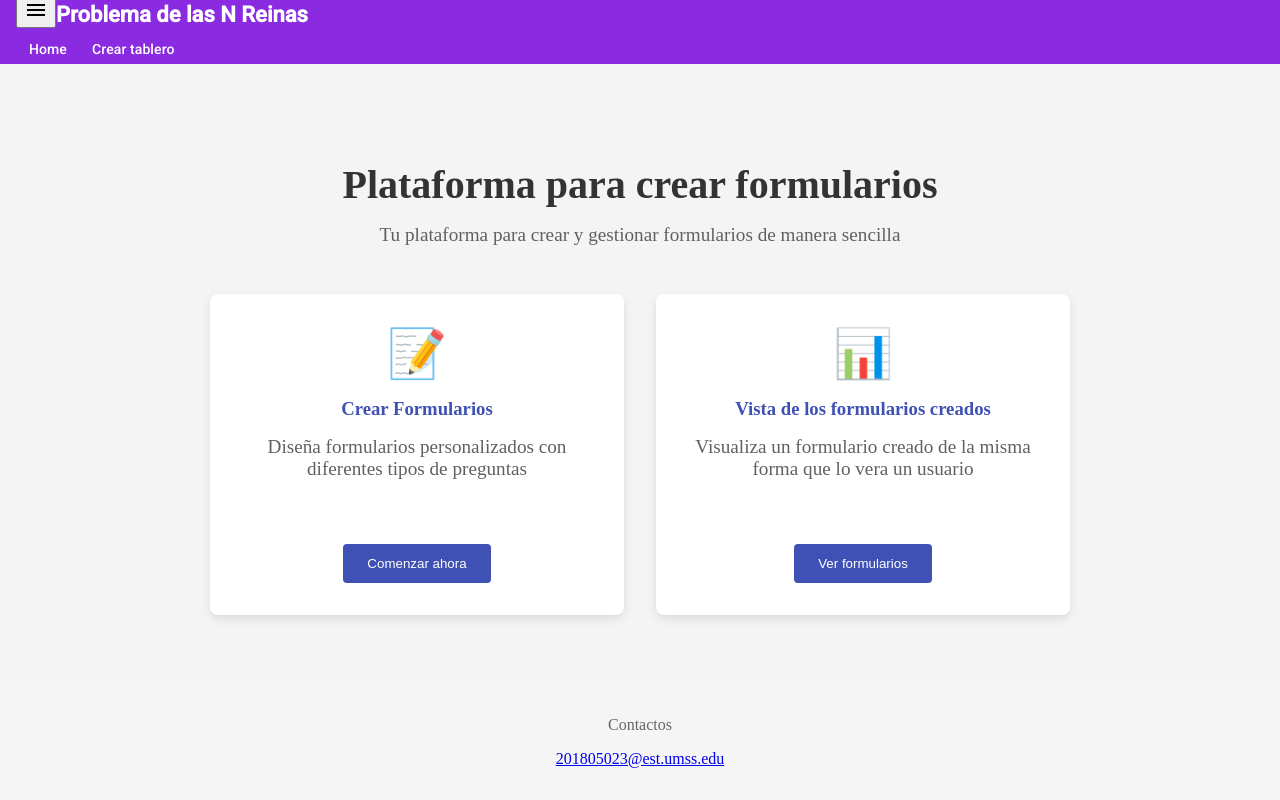
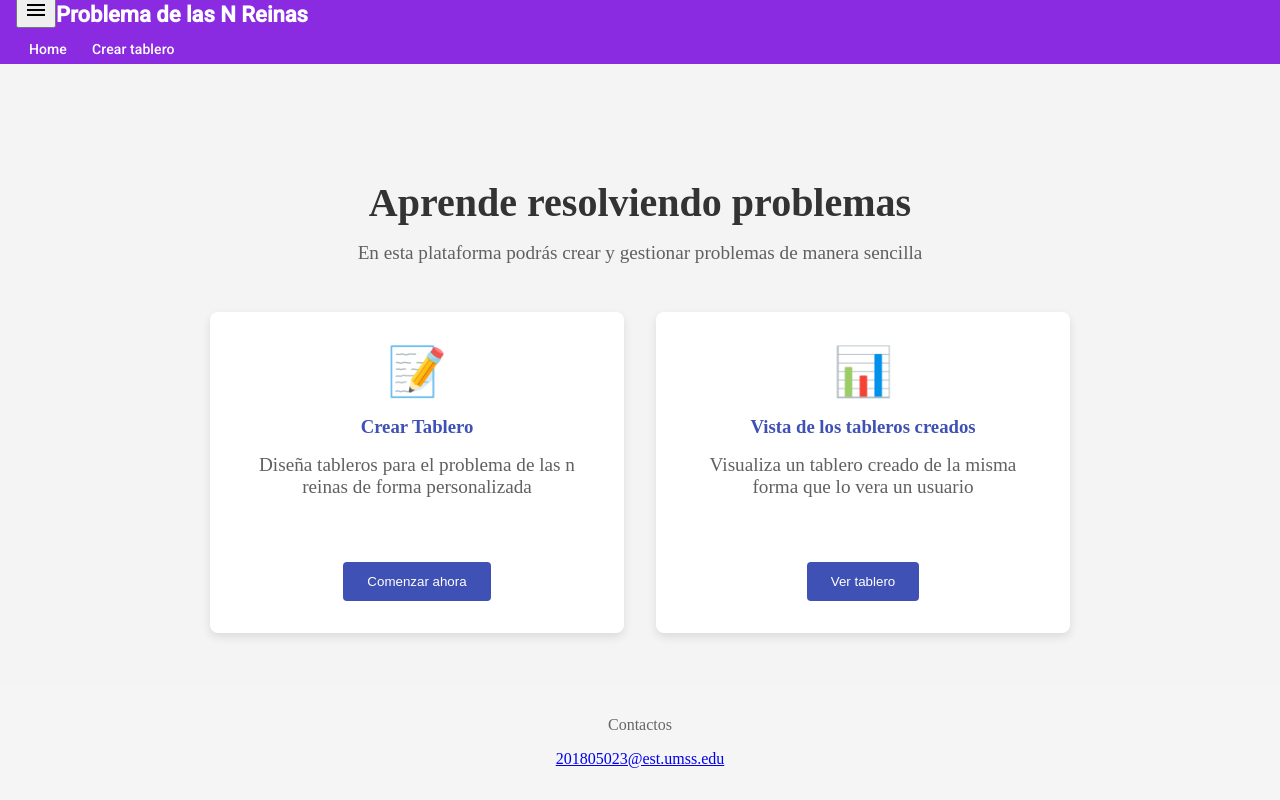
Before and after one commit to Frosmin/Proyecto_progra_web, an Angular app in the folder frontend/angular/: page / in a window 1280 px wide. Built offline with nearby package versions, Linux system fonts and the light colour scheme.

Commit message:
add: layout

```diff
--- a/frontend/angular/src/app/app.component.html
+++ b/frontend/angular/src/app/app.component.html
@@ -1,34 +1,9 @@
-<div class="home">
+<div class="container">
   <app-navbar></app-navbar>
 
-
   <main class="content">
-    <div class="home-container" *ngIf="router.url === '/'">
-
-      <h2>Plataforma para crear formularios</h2>
-      <p>Tu plataforma para crear y gestionar formularios de manera sencilla</p>
-
-      <div class="features">
-        <div class="feature-card">
-          <div class="icon">📝</div>
-          <h3>Crear Formularios</h3>
-          <p>Diseña formularios personalizados con diferentes tipos de preguntas</p>
-          <button routerLink="/crear" class="btn-primary">Comenzar ahora</button>
-        </div>
-
-        <div class="feature-card">
-          <div class="icon">📊</div>
-          <h3>Vista de los formularios creados</h3>
-          <p>Visualiza un formulario creado de la misma forma que lo vera un usuario</p>
-          <button routerLink="/viewform" class="btn-primary">Ver formularios</button>
-        </div>
-
-      </div>
-
-    </div>
     <router-outlet></router-outlet>
   </main>
 
-
   <app-footer></app-footer>
 </div>
--- a/frontend/angular/src/app/app.component.scss
+++ b/frontend/angular/src/app/app.component.scss
@@ -1,129 +1,6 @@
-.home {
-  display: flex;
-  flex-direction: column;
-  min-height: 100vh;
+.container{
+  display: grid;
+  grid-template-rows: 1fr 5fr 1fr;
+  grid-template-columns: 1fr;
+  height: 100vh;
 }
-
-.main-header {
-  background-color: #3f51b5;
-  color: white;
-  padding: 1rem 2rem;
-  display: flex;
-  justify-content: space-between;
-  align-items: center;
-  box-shadow: 0 2px 5px rgba(0, 0, 0, 0.2);
-}
-
-.logo h1 {
-  margin: 0;
-  font-size: 1.8rem;
-}
-
-.main-nav ul {
-  display: flex;
-  list-style: none;
-  margin: 0;
-  padding: 0;
-}
-
-.main-nav li {
-  margin-left: 1.5rem;
-}
-
-.main-nav a {
-  color: white;
-  text-decoration: none;
-  font-weight: 500;
-  padding: 0.5rem 0;
-  border-bottom: 2px solid transparent;
-  transition: border-color 0.3s;
-}
-
-.main-nav a.active,
-.main-nav a:hover {
-  border-bottom: 2px solid white;
-}
-
-.content {
-  flex: 1;
-  padding: 2rem;
-  max-width: 1200px;
-  margin: 0 auto;
-  width: 100%;
-}
-
-.home-container {
-  text-align: center;
-  padding: 2rem 0;
-}
-
-.home-container h2 {
-  font-size: 2.5rem;
-  margin-bottom: 1rem;
-  color: #333;
-}
-
-.home-container p {
-  font-size: 1.2rem;
-  color: #606061;
-  max-width: 700px;
-  margin: 0 auto 3rem auto;
-}
-
-.features {
-  display: flex;
-  justify-content: center;
-  gap: 2rem;
-  margin-top: 3rem;
-  flex-wrap: wrap;
-}
-
-.feature-card {
-  background: white;
-  border-radius: 8px;
-  padding: 2rem;
-  box-shadow: 0 4px 10px rgba(0,0,0,0.1);
-  flex: 1;
-  min-width: 250px;
-  max-width: 350px;
-  transition: transform 0.3s, box-shadow 0.3s;
-}
-
-.feature-card:hover {
-  transform: translateY(-5px);
-  box-shadow: 0 6px 15px rgba(0,0,0,0.15);
-}
-
-.icon {
-  font-size: 3rem;
-  margin-bottom: 1rem;
-}
-
-.feature-card h3 {
-  margin: 1rem 0;
-  color: #3f51b5;
-}
-
-.btn-primary {
-  background-color: #3f51b5;
-  color: white;
-  border: none;
-  padding: 0.75rem 1.5rem;
-  border-radius: 4px;
-  font-weight: 500;
-  cursor: pointer;
-  margin-top: 1rem;
-  transition: background-color 0.3s;
-}
-
-.btn-primary:hover {
-  background-color: #303f9f;
-}
-
-.main-footer {
-  background-color: #f5f5f5;
-  padding: 1.5rem;
-  text-align: center;
-  margin-top: auto;
-  color: #666;
-}
--- a/frontend/angular/src/app/app.routes.ts
+++ b/frontend/angular/src/app/app.routes.ts
@@ -1,8 +1,10 @@
 import { Routes } from '@angular/router';
 import { FormComponent } from './form/form.component';
 import { ViewFormComponent } from './viewForm/view.form.component';
+import { HomeComponent } from './home/home.component';
 
 export const routes: Routes = [
-  { path: 'viewform', component: ViewFormComponent},
-  { path: 'crear', component: FormComponent}
+  { path: '', component: HomeComponent },
+  { path: 'viewform', component: ViewFormComponent },
+  { path: 'crear', component: FormComponent },
 ];
```
Also changed, not shown: frontend/angular/src/app/app.component.ts (+13 -3 lines).
